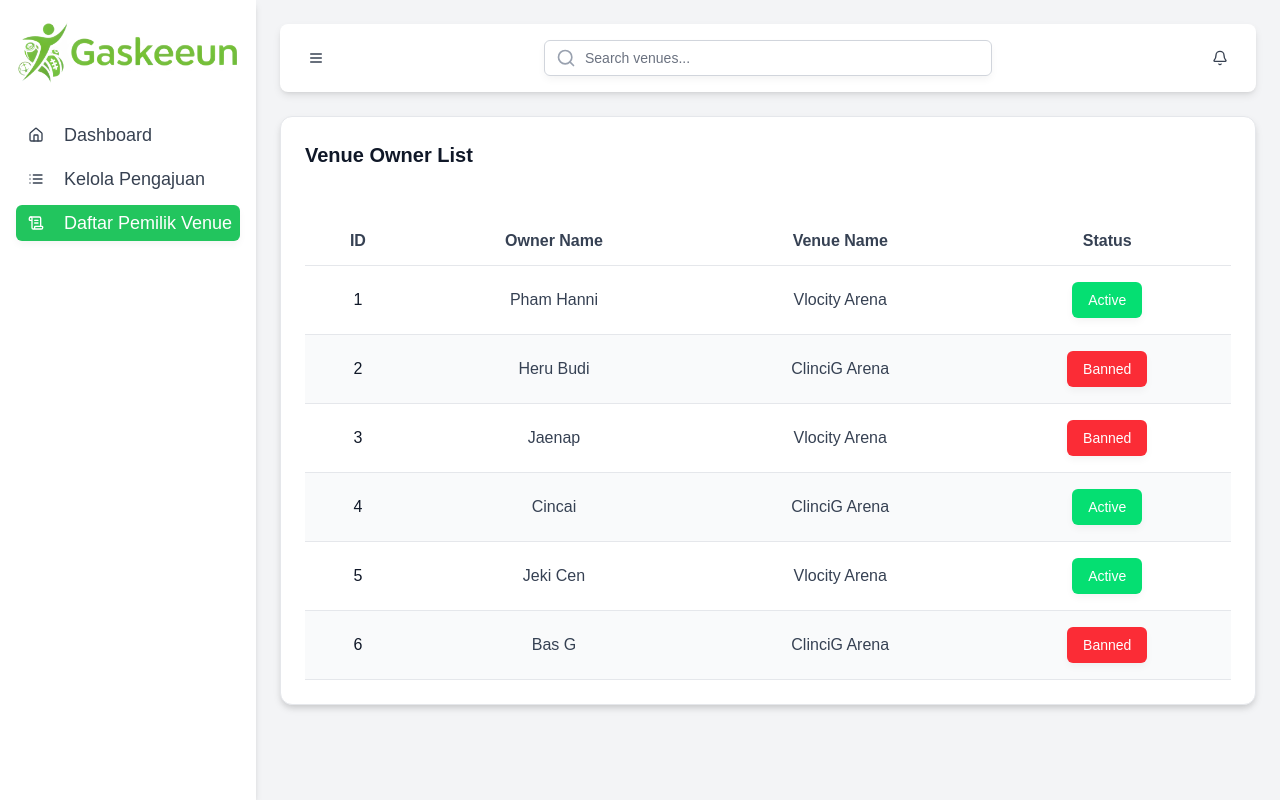
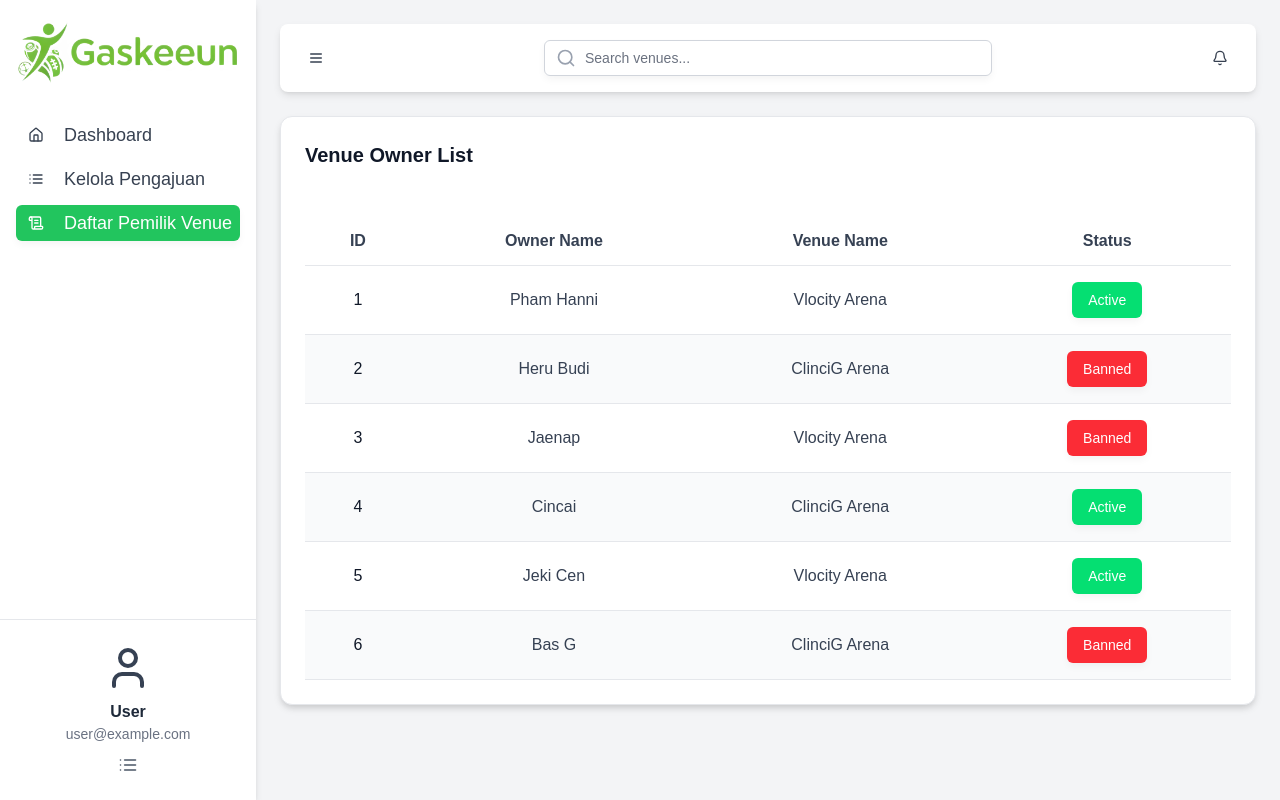
Before and after one commit to Kriiif/GaskeeunProject, a React (Vite) app in the folder frontend/: page /dashboard-listOwner in a window 1280 px wide. Built offline with nearby package versions, Linux system fonts and the light colour scheme.

Commit message:
feat: add dropdown for admin page

```diff
--- /dev/null
+++ b/frontend/src/components/dropdown-admin.jsx
@@ -0,0 +1,55 @@
+import React, { useState } from 'react'; // Import React and useState
+import { DropdownMenu, DropdownMenuTrigger, DropdownMenuContent, DropdownMenuItem, DropdownMenuSeparator } from '@/components/ui/dropdown-menu'; // Import dropdown components
+import { Navigate, useNavigate } from 'react-router-dom'; // If you want to navigate after password change
+import { Home, List, ShoppingCart, User, Menu, Bell, Star, CalendarIcon, Edit, X, Search, TrendingUp } from 'lucide-react'; // Import TrendingUp
+import useAuth from '@/hooks/useAuth';
+
+const CustomDropdownAdmin = () => {
+    const navigate = useNavigate(); // Initialize useNavigate hook
+    const { logout, user } = useAuth(); // Import logout function and user from your auth context or hook
+    const handleLogout = () => {
+        logout();
+        navigate('/login');
+    };
+
+    const handleChangePassword = () => {
+        // Implement your change password logic here
+        console.log("Changing password...");
+        // Example: navigate to change password page
+        navigate('/verification'); // Adjust the route as needed
+    };
+
+    const handleMovePage = () => {
+        navigate("/");
+    };
+
+    return (
+        <div className="p-4 border-t border-gray-200 text-center">
+            <DropdownMenu>
+                <DropdownMenuTrigger asChild>
+                    <div className="cursor-pointer hover:bg-gray-50 p-2 rounded-md transition-colors duration-200">
+                        <User className="h-12 w-12 mx-auto mb-2 text-gray-700" />
+                        <p className="font-semibold text-gray-800">{user?.name || 'User'}</p>
+                        <p className="text-sm text-gray-500">{user?.email || 'user@example.com'}</p>
+                        <div className="mt-2 text-gray-600">
+                            <List className="h-5 w-5 inline-block" />
+                        </div>
+                    </div>
+                </DropdownMenuTrigger>
+                <DropdownMenuContent className="w-48">
+                    <DropdownMenuItem onClick={handleMovePage}>
+                        Dashboard Penyewa
+                    </DropdownMenuItem>
+                    <DropdownMenuItem onClick={handleChangePassword}>
+                        Ganti Password
+                    </DropdownMenuItem>
+                    <DropdownMenuSeparator />
+                    <DropdownMenuItem onClick={handleLogout}>
+                        Logout
+                    </DropdownMenuItem>
+                </DropdownMenuContent>
+            </DropdownMenu>
+        </div>
+    );
+}
+export default CustomDropdownAdmin;
--- a/frontend/src/components/sidebarSuperAdmin.jsx
+++ b/frontend/src/components/sidebarSuperAdmin.jsx
@@ -2,7 +2,7 @@ import React from 'react'; // No need for useState here, as states will be passe
 import { Button } from '@/components/ui/button';
 import { Home, List, ShoppingCart, User, Menu, Bell, Star, CalendarIcon, Edit, X, Search, TrendingUp, ScrollText } from 'lucide-react';
 import { useNavigate } from 'react-router-dom';
-import CustomDropdownOwner from '@/components/dropdown-owner';
+import CustomDropdownAdmin from './dropdown-admin';
 
 // Destructure props: isSidebarOpen, setIsSidebarOpen, activeMenuItem, setActiveMenuItem
 const CustomSidebarSuperAdmin = ({ isSidebarOpen, setIsSidebarOpen, activeMenuItem, setActiveMenuItem }) => {
@@ -66,6 +66,7 @@ const CustomSidebarSuperAdmin = ({ isSidebarOpen, setIsSidebarOpen, activeMenuIt
 
                 </nav>
             </div>
+            <CustomDropdownAdmin/>
         </aside>
     );
 }
```
